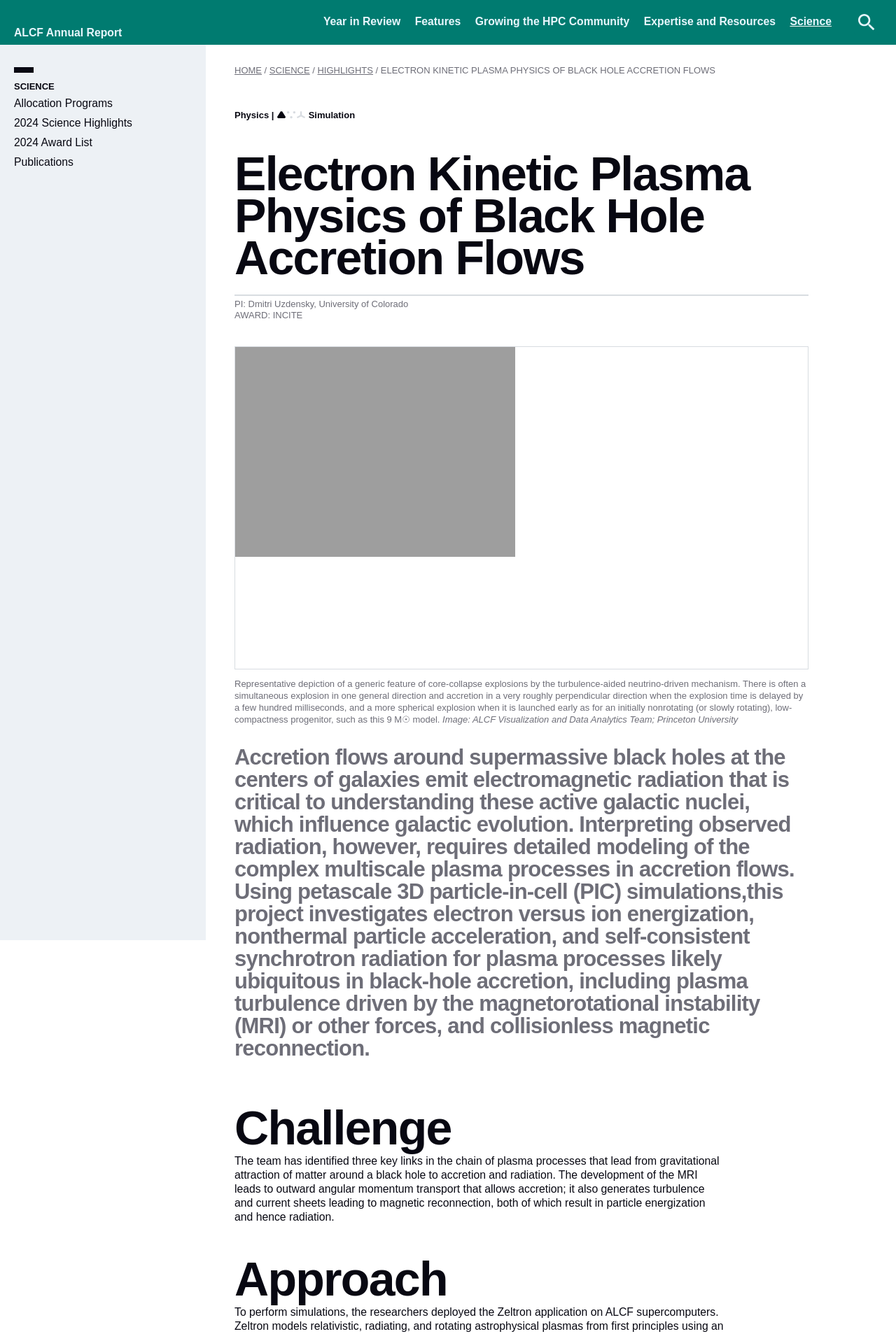
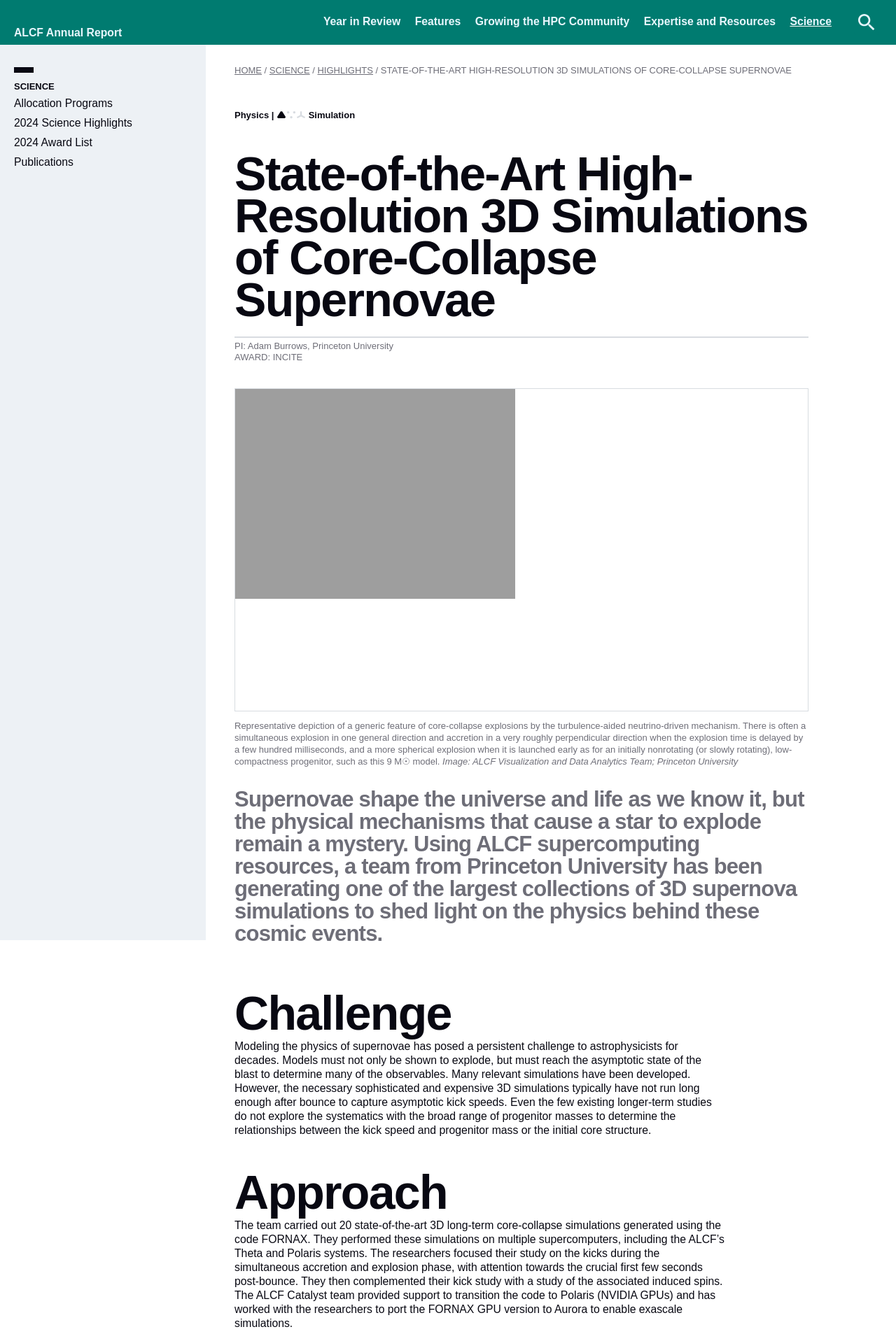
Before and after one commit to argonne-lcf/AR2024, a Jekyll site: the page built from _highlights/10burrows.md, in a window 1280 px wide. Shown: the top 1907 px of the page at 70% size. Built offline with Jekyll 4.4.1, drawn with Linux system fonts in a browser that asks for light colours; some web fonts are replaced; some of the changed text lies outside the part shown.

Commit message:
Update 10burrows.md
body text/title/pubs

```diff
--- a/_highlights/10burrows.md
+++ b/_highlights/10burrows.md
@@ -4,10 +4,10 @@ layout: highlight
 theme: white
 permalink: 'science/highlights/uzdensky'
 
-title: 'Electron Kinetic Plasma Physics of Black Hole Accretion Flows'
-pi: 'Dmitri Uzdensky, University of Colorado'
+title: 'State-of-the-Art High-Resolution 3D Simulations of Core-Collapse Supernovae'
+pi: 'Adam Burrows, Princeton University'
 award: 'INCITE'
-systems: 'Theta'
+systems: 'Polaris, Theta'
 field: 'Physics'
 sdl: 's'
 
@@ -16,40 +16,40 @@ image-caption: 'Representative depiction of a generic feature of core-collapse e
 image-credit: 'ALCF Visualization and Data Analytics Team; Princeton University'
 
 publications:
-  - authors: 'Bacchini, F., L. Arzamasskiy, V. Zhdankin, G. R. Werner, M. C. Begelman, and D. A. Uzdensky'
-    title: 'Fully Kinetic Shearing-Box Simulations of Magnetorotational Turbulence in 2D and 3D. I. Pair Plasmas'
+  - authors: 'Burrows, A., T. Wang, D. Vartanyan, M. S. B. Coleman'
+    title: 'A Theory for Neutron Star and Black Hole Kicks and Induced Spins'
     source: 'The Astrophysical Journal'
-    date: 'October 2022'
+    date: 'February 2024'
     publisher: 'American Astronomical Society'
-    url: 'https://doi.org/10.3847/1538-4357/ac8a94'
+    url: 'https://doi.org/10.3847/1538-4357/ad2353'
 
 
 ---
 
 {% include txt-intro.html
-    blurb = "Accretion flows around supermassive black holes at the centers of galaxies emit electromagnetic radiation that is critical to understanding these active galactic nuclei, which influence galactic evolution. Interpreting observed radiation, however, requires detailed modeling of the complex multiscale plasma processes in accretion flows. Using petascale 3D particle-in-cell (PIC) simulations,this project investigates electron versus ion energization, nonthermal particle acceleration, and self-consistent synchrotron radiation for plasma processes likely ubiquitous in black-hole accretion, including plasma turbulence driven by the magnetorotational instability (MRI) or other forces, and collisionless magnetic reconnection."
+    blurb = "Supernovae shape the universe and life as we know it, but the physical mechanisms that cause a star to explode remain a mystery. Using ALCF supercomputing resources, a team from Princeton University has been generating one of the largest collections of 3D supernova simulations to shed light on the physics behind these cosmic events."
 %}
 
 
 
 # Challenge
 
-The team has identified three key links in the chain of plasma processes that lead from gravitational attraction of matter around a black hole to accretion and radiation. The development of the MRI leads to outward angular momentum transport that allows accretion; it also generates turbulence and current sheets leading to magnetic reconnection, both of which result in particle energization and hence radiation.
+Modeling the physics of supernovae has posed a persistent challenge to astrophysicists for decades. Models must not only be shown to explode, but must reach the asymptotic state of the blast to determine many of the observables. Many relevant simulations have been developed. However, the necessary sophisticated and expensive 3D simulations typically have not run long enough after bounce to capture asymptotic kick speeds. Even the few existing longer-term studies do not explore the systematics with the broad range of progenitor masses to determine the relationships between the kick speed and progenitor mass or the initial core structure.
 
 
 
 # Approach
 
-To perform simulations, the researchers deployed the Zeltron application on ALCF supercomputers. Zeltron models relativistic, radiating, and rotating astrophysical plasmas from first principles using an explicit finite-difference time-domain, radiative electromagnetic PIC code. Zeltron can include the radiation reaction force (due to synchrotron and inverse Compton emission) in the particles’ equations of motion, and simulate shearing box boundary conditions appropriate for studying MRI in black hole accretion disks.
+The team carried out 20 state-of-the-art 3D long-term core-collapse simulations generated using the code FORNAX. They performed these simulations on multiple supercomputers, including the ALCF’s Theta and Polaris systems. The researchers focused their study on the kicks during the simultaneous accretion and explosion phase, with attention towards the crucial first few seconds post-bounce. They then complemented their kick study with a study of the associated induced spins. The ALCF Catalyst team provided support to transition the code to Polaris (NVIDIA GPUs) and has worked with the researchers to port the FORNAX GPU version to Aurora to enable exascale simulations.
 
 
 
 # Results
 
-As detailed in a paper published in _The Astrophysical Journal_, the researchers explored nonlinear development of MRI turbulence in a pair plasma, employing fully kinetic PIC simulations in two and three dimensions carried out on Theta. This included studying the axisymmetric MRI with 2D simulations, explaining how and why the 2D geometry produces results that differ substantially from 3D MHD expectations; and then performing the largest such 3D simulations carried out to date, for which the team employed a novel shearing-box approach, demonstrating that 3D PIC models can reproduce mesoscale MRI dynamics in sufficiently large runs. Using the fully kinetic simulations, the team was able to describe the nonthermal particle acceleration and angular-momentum transport driven by the collisionless MRI.
+For the first time, using a large and uniform collection of 3D supernova models ranging from 9 to 60-solar-mass stars, the researchers asymptoted the kicks or came within 20 percent of doing so. They obtained an integrated and wide-angle perspective of the overall dependence of the recoil kicks and induced spins upon progenitor mass and their Chandrasekhar-like core structures, the latter indexed approximately by compactness. The team found that the mass and compactness of the progenitors directly correlated to the size of the neutron star’s kicks. These two classes can be correlated to the gravitational mass of the residual neutron star, which suggests the survival of binary neutron star systems may be due to their lower observed kick speeds. Their new 3D model suite provides a greatly expanded perspective and appears to explain some observed pulsar properties by default.
 
 
 
 # Impact
 
-The work takes a critical step toward understanding the behavior of black holes in the universe. The simulations of plasma processes and energy conversion mechanisms in black hole accretion flows will be used to inform global magnetohydrodynamics computational and theoretical modeling, thus accounting for kinetic processes to predict radiation output and enable comparison to observations. Moreover, these simulations have the potential to significantly advance computational plasma physics.
+The team’s simulations represent the largest set of long-term 3D state-of-the-art core collapse simulations ever created. These simulations lay the groundwork for more comprehensive research that will address other aspects and outcomes of core collapse and their dependence upon progenitors. These simulations provide a qualitative picture, paving the way to develop a quantitative explanation of the survival of binary neutron star systems.
```
